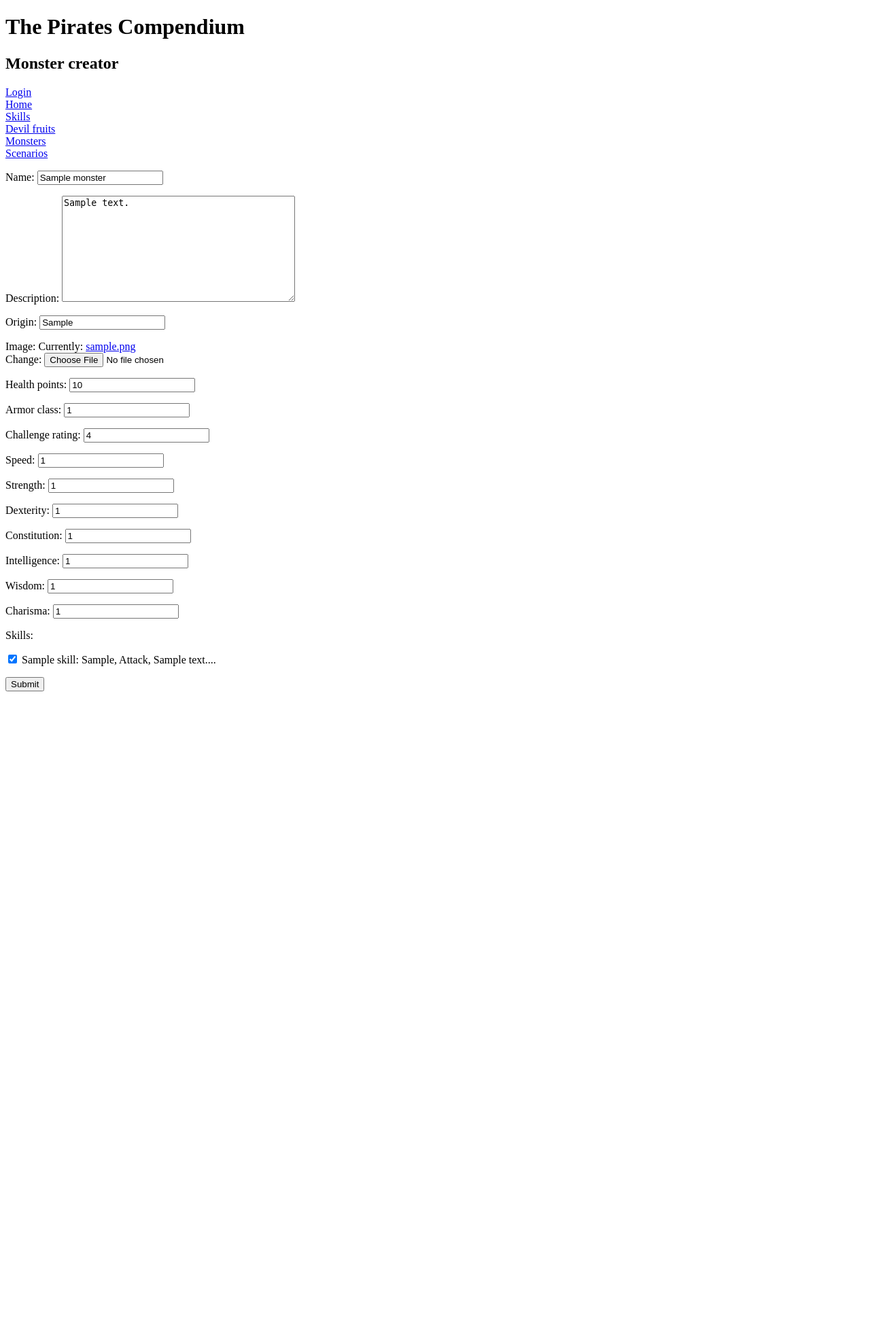
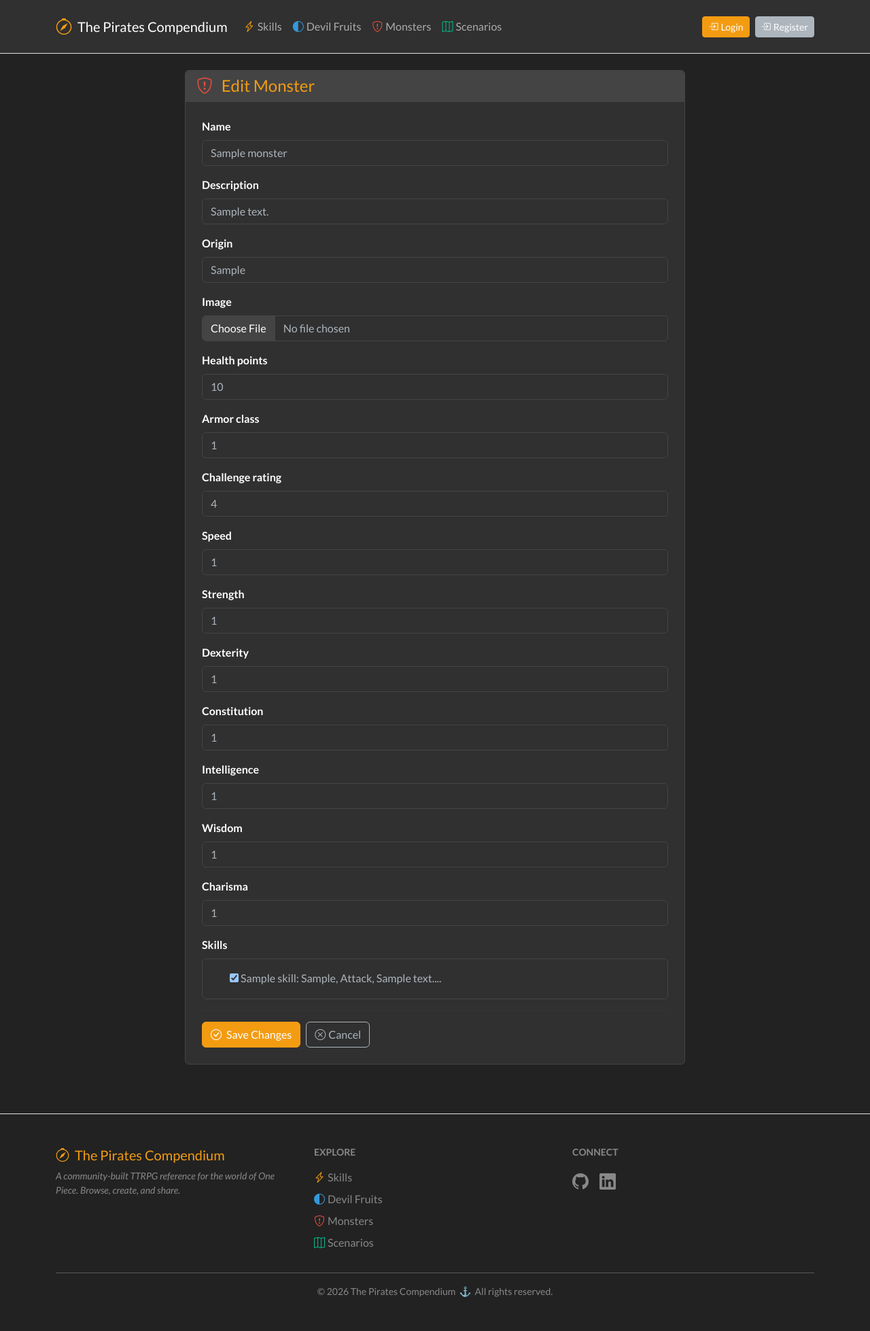
Before and after one commit to SerhiiHryniuk/the-pirates-compendium, a Django app: a page that uses templates/compendium/monsters_templates/monster_form.html in a window 1280 px wide. Shown: the whole page at 68% size. Before the commit the page ends 1017 px from the top, so only its background shows below. Run offline with Django 5.2, Linux system fonts and the light colour scheme; tables that the repository leaves empty hold one stand-in row (values such as "Sample post"); some libraries are stand-ins or nearby versions.

Commit message:
style: add styles to monster form page

```diff
--- a/templates/compendium/monsters_templates/monster_detail.html
+++ b/templates/compendium/monsters_templates/monster_detail.html
@@ -121,7 +121,7 @@
           {% if monster_detail.skills.exists %}
             <hr class="border-secondary">
             <h6 class="text-uppercase text-muted small fw-bold mb-3">
-              <i class="bi bi-lightning-charge me-1 text-warning"></i>Skills & Abilities
+              <i class="bi bi-lightning-charge me-1 text-warning"></i>Skills
             </h6>
             <div class="row g-2">
               {% for skill in monster_detail.skills.all %}
--- a/templates/compendium/monsters_templates/monster_form.html
+++ b/templates/compendium/monsters_templates/monster_form.html
@@ -1,36 +1,103 @@
-<!DOCTYPE html>
-<html lang="en">
-<head>
-  <meta charset="UTF-8">
-  <title>The Pirates Compendium - Monster creator</title>
-</head>
-<body>
-  <h1>The Pirates Compendium</h1>
-  <h2>Monster creator</h2>
-  {% if user.is_authenticated %}
-    <p>User: {{ user.username }}</p>
-    <form action="{% url "logout" %}" method=post>
-      {% csrf_token %}
-      <input type="hidden" name="next" value="{{ request.path }}" />
-      <button type="submit">Logout</button>
-    </form>
-  {% else %}
-    <a href="{% url "login" %}">Login</a>
-  {% endif %}
-  <br>
-  <a href="{% url "compendium:index" %}">Home</a>
-  <br>
-  <a href="{% url "compendium:skill_list" %}">Skills</a>
-  <br>
-  <a href="{% url "compendium:devil_fruit_list" %}">Devil fruits</a>
-  <br>
-  <a href="{% url "compendium:monster_list" %}">Monsters</a>
-  <br>
-  <a href="{% url "compendium:scenario_list" %}">Scenarios</a>
-  <form action="" method="post" enctype="multipart/form-data">
-    {% csrf_token %}
-    {{ form.as_p }}
-    <input type="submit" value="Submit">
-  </form>
-</body>
-</html>
+{% extends "compendium/base.html" %}
+
+{% block title %}Monster Creator — The Pirates Compendium{% endblock %}
+
+{% block content %}
+
+  <div class="row justify-content-center">
+    <div class="col-lg-8">
+      <div class="card border-secondary">
+
+        <div class="card-header border-secondary">
+          <h4 class="mb-0 text-warning">
+            <i class="bi bi-shield-exclamation me-2 text-danger"></i>
+            {% if object %}Edit Monster{% else %}Create New Monster{% endif %}
+          </h4>
+        </div>
+
+        <div class="card-body p-4">
+          <form method="post" enctype="multipart/form-data">
+            {% csrf_token %}
+
+            {% for field in form %}
+              <div class="mb-3">
+                <label for="{{ field.id_for_label }}" class="form-label fw-semibold">
+                  {{ field.label }}
+                </label>
+
+                {% if field.field.widget.input_type == 'select' %}
+                  <select name="{{ field.html_name }}"
+                          id="{{ field.id_for_label }}"
+                          class="form-select bg-dark text-light border-secondary
+                          {% if field.errors %}is-invalid{% endif %}">
+                    {% for value, label in field.field.choices %}
+                      <option value="{{ value }}"
+                        {% if field.value == value %}selected{% endif %}>
+                        {{ label }}
+                      </option>
+                    {% endfor %}
+                  </select>
+
+                {% elif field.field.widget.input_type == 'textarea' %}
+                  <textarea name="{{ field.html_name }}"
+                            id="{{ field.id_for_label }}"
+                            rows="4"
+                            class="form-control bg-dark text-light border-secondary
+                            {% if field.errors %}is-invalid{% endif %}"
+                            >{{ field.value|default:'' }}</textarea>
+
+                {% elif field.field.widget.input_type == 'checkbox' %}
+                  <div class="card border-secondary p-3"
+                       style="max-height: 250px; overflow-y: auto;">
+                    {% for choice in field %}
+                      <div class="form-check">
+                        {{ choice.tag }}
+                        <label class="form-check-label text-light"
+                               for="{{ choice.id_for_label }}">
+                          {{ choice.choice_label }}
+                        </label>
+                      </div>
+                    {% endfor %}
+                  </div>
+
+                {% else %}
+                  <input type="{{ field.field.widget.input_type }}"
+                         name="{{ field.html_name }}"
+                         id="{{ field.id_for_label }}"
+                         value="{{ field.value|default:'' }}"
+                         class="form-control bg-dark text-light border-secondary
+                         {% if field.errors %}is-invalid{% endif %}">
+                {% endif %}
+
+                {% if field.help_text %}
+                  <div class="form-text text-muted small">{{ field.help_text }}</div>
+                {% endif %}
+
+                {% for error in field.errors %}
+                  <div class="invalid-feedback d-block">
+                    <i class="bi bi-exclamation-circle me-1"></i>{{ error }}
+                  </div>
+                {% endfor %}
+
+              </div>
+            {% endfor %}
+
+            <hr class="border-secondary">
+
+            <div class="d-flex gap-2">
+              <button type="submit" class="btn btn-warning">
+                <i class="bi bi-check-circle me-1"></i>
+                {% if object %}Save Changes{% else %}Create Monster{% endif %}
+              </button>
+              <a href="{% url 'compendium:monster_list' %}" class="btn btn-outline-light">
+                <i class="bi bi-x-circle me-1"></i>Cancel
+              </a>
+            </div>
+
+          </form>
+        </div>
+      </div>
+    </div>
+  </div>
+
+{% endblock %}
```
